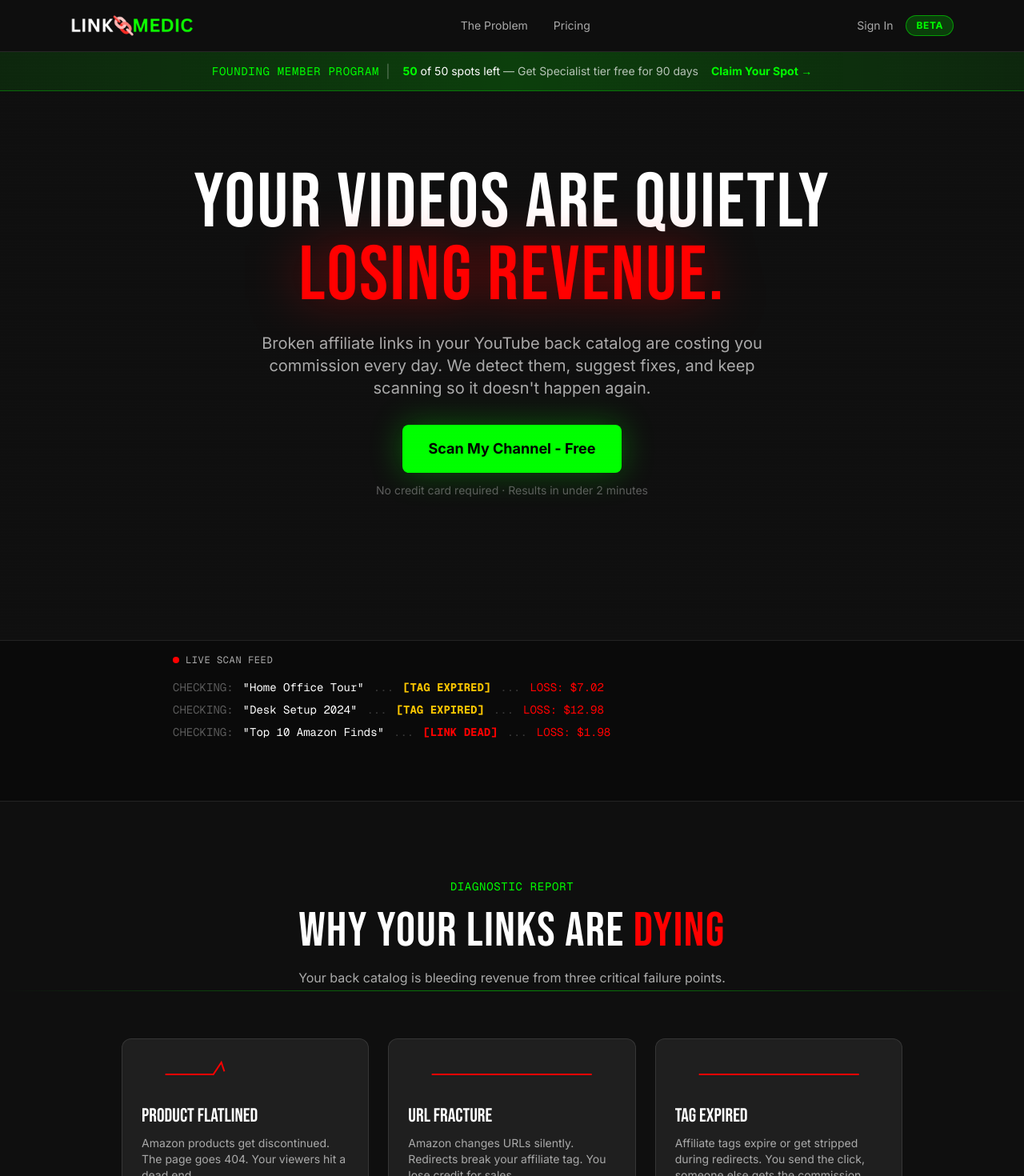
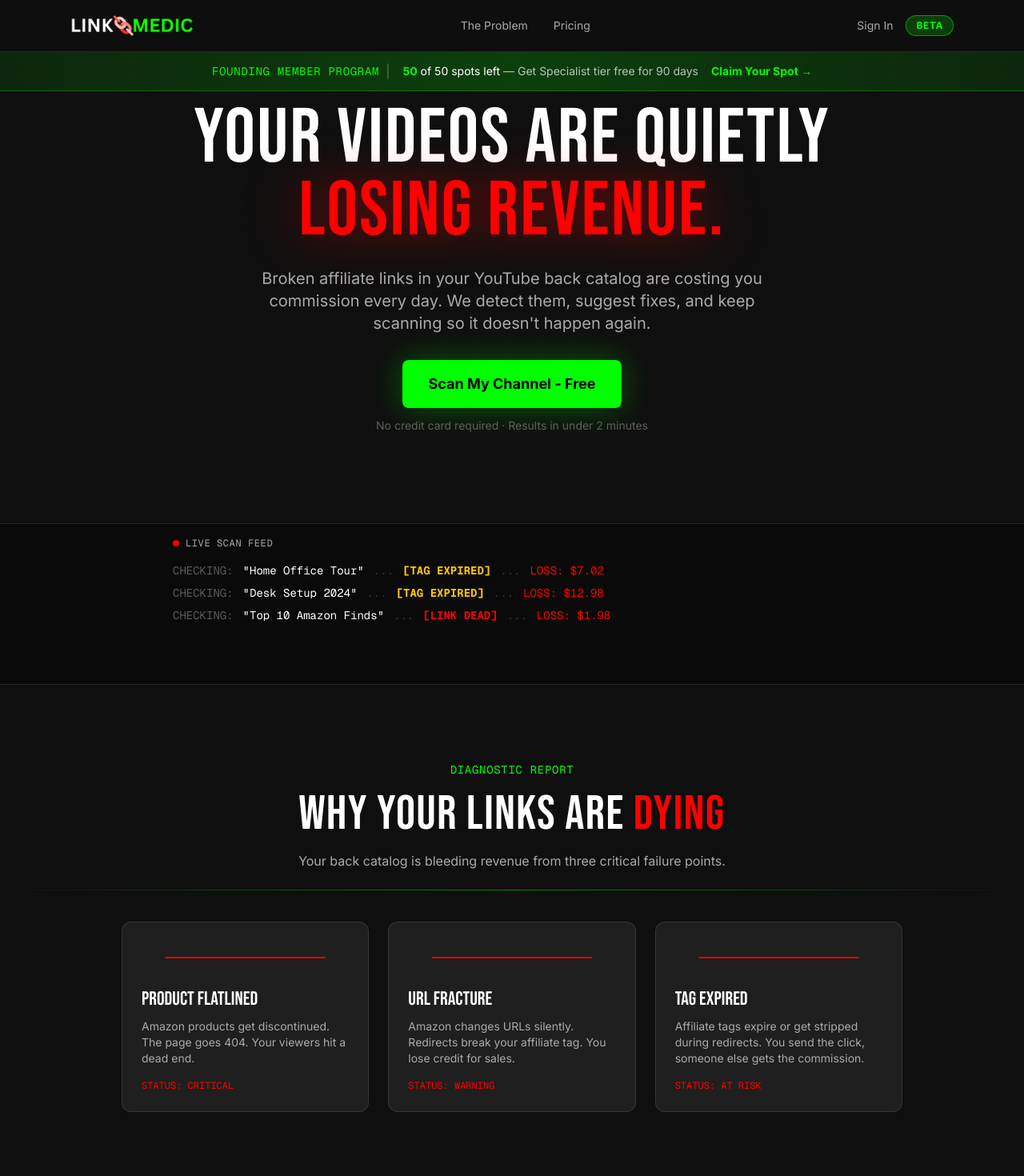
Before and after one commit to talisaineskye-lang/LinkMedic, a Next.js app: page / in a window 1280 px wide. Shown: the top 1470 px of the page at 80% size. Built offline with nearby package versions, Linux system fonts and the light colour scheme; no server answers; the database is empty.

Commit message:
fix hero gap

```diff
--- a/src/components/landing/diagnostic-report.tsx
+++ b/src/components/landing/diagnostic-report.tsx
@@ -34,17 +34,14 @@
             whileHover={{ scale: 1.02, borderColor: 'rgba(255,0,0,0.3)' }}
             transition={{ duration: 0.2 }}
           >
-            {/* Flatline EKG */}
+            {/* Static Flatline */}
             <div className="mb-4">
               <svg width="100%" height="40" viewBox="0 0 200 40" className="text-[#FF0000]">
-                <motion.path
-                  d="M0 20 L60 20 L70 5 L80 35 L90 20 L200 20"
+                <path
+                  d="M0 20 L200 20"
                   stroke="currentColor"
                   strokeWidth="2"
                   fill="none"
-                  initial={{ pathLength: 0 }}
-                  animate={{ pathLength: 1 }}
-                  transition={{ duration: 2, repeat: Infinity }}
                 />
               </svg>
             </div>
--- a/src/components/landing/hero.tsx
+++ b/src/components/landing/hero.tsx
@@ -5,7 +5,7 @@
 
 export function Hero() {
   return (
-    <section className="min-h-screen bg-[#0F0F0F] text-white flex items-center justify-center px-6 pt-32 pb-12 relative overflow-hidden">
+    <section className="bg-[#0F0F0F] text-white px-6 pt-32 pb-16 relative overflow-hidden">
 
       {/* Subtle scan lines effect */}
       <div
```
